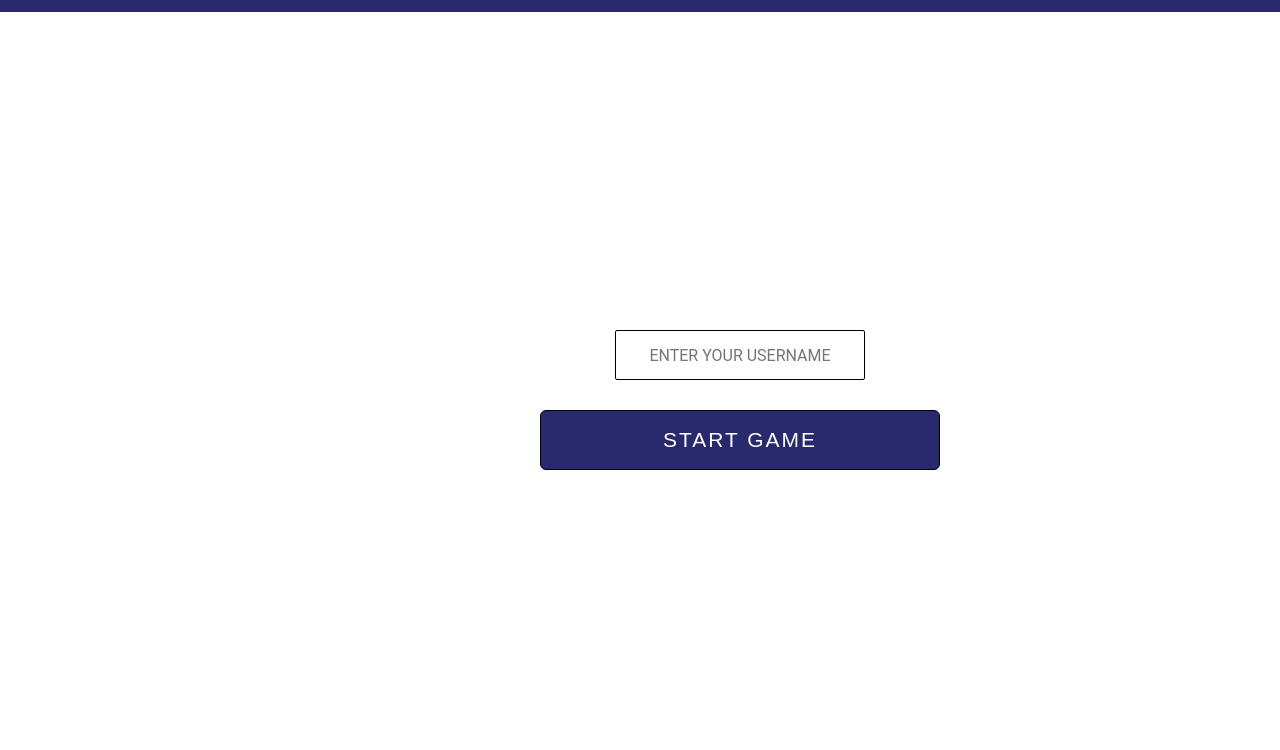
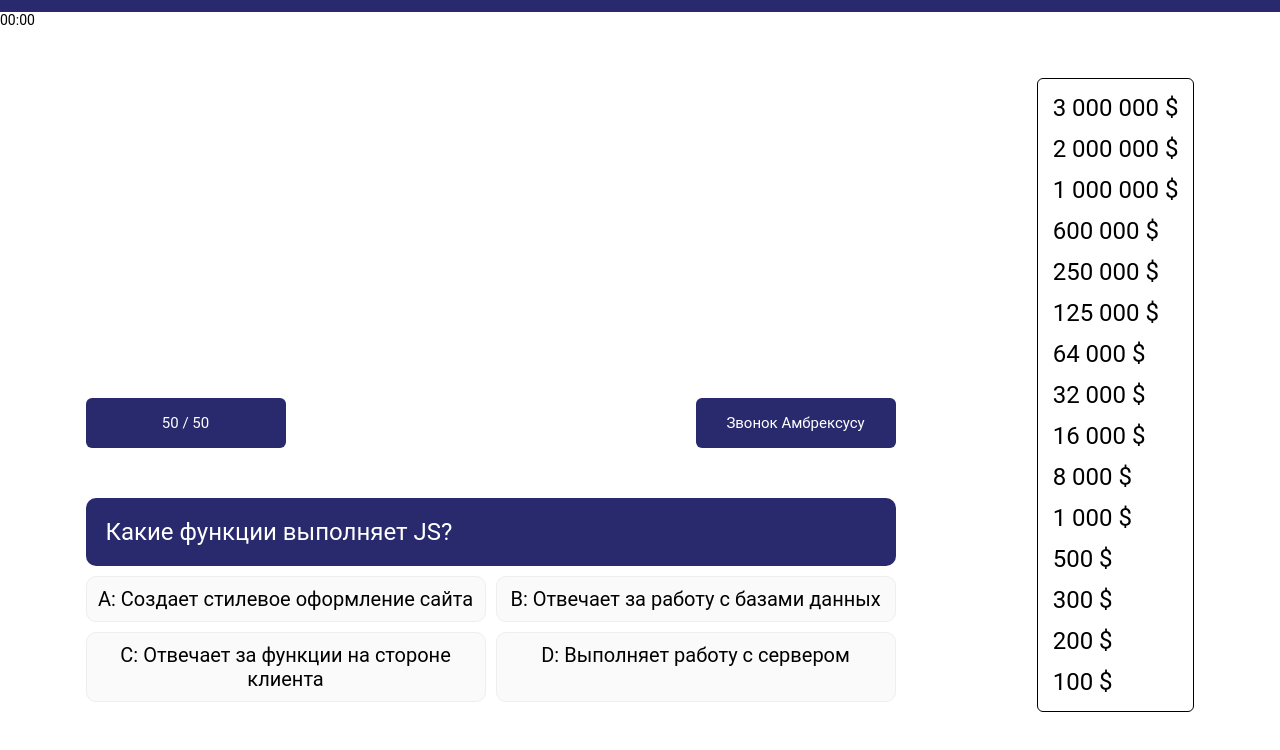
Before and after one commit to stratorr/FE-JS-Course, a plain HTML site: page Mini-Projects JS/Who want to be a millionare/src/index.html in a window 1280 px wide. Shown: the part 50-800 px from the top of the page. Drawn offline with Linux system fonts and the light colour scheme.

Commit message:
add special functions

```diff
--- a/Mini-Projects JS/Who want to be a millionare/src/css/style.css
+++ b/Mini-Projects JS/Who want to be a millionare/src/css/style.css
@@ -16,6 +16,45 @@ html {
 ul {
   list-style-type: none;
   font-size: 24px;
+}
+
+.btn {
+  margin-top: 30px;
+  cursor: pointer;
+  border: 1px solid black;
+  outline: none;
+  width: 400px;
+  height: 60px;
+  border-radius: 6px;
+  color: #fff;
+  background: transparent;
+  text-transform: uppercase;
+  font-size: 1.5rem;
+  transition: 0.1s linear;
+  background: #29296e;
+  letter-spacing: 2px;
+}
+
+.btn-default {
+  width: 200px;
+  height: 50px;
+  border: none;
+  font-family: "Roboto", sans-serif;
+  margin-bottom: 50px;
+  background: #29296e;
+  color: #fff;
+  border-radius: 6px;
+  transition: 0.1s linear;
+  font-size: 15px;
+  display: flex;
+  justify-content: center;
+  align-items: center;
+}
+
+.btn-default:hover {
+  background: transparent;
+  border: 1px solid orange;
+  color: black;
 }
 
 input {
@@ -50,57 +89,6 @@ input {
   align-items: center;
 }
 
-.game__greetings {
-  width: 100%;
-  margin: 0 auto;
-  display: flex;
-  justify-content: center;
-  align-items: center;
-}
-
-.logo {
-  width: 10%;
-}
-
-.container {
-  height: 300px;
-  width: 50%;
-  margin: 0 auto;
-  display: flex;
-  justify-content: center;
-  align-items: center;
-  flex-direction: column;
-}
-
-.centered {
-  position: fixed; /* or absolute */
-  top: 50%;
-  left: 50%;
-  width: 200px;
-  height: 100px;
-}
-
-.btn-start {
-  margin-top: 30px;
-  cursor: pointer;
-  border: 1px solid black;
-  outline: none;
-  width: 400px;
-  height: 60px;
-  border-radius: 6px;
-  color: #fff;
-  background: transparent;
-  text-transform: uppercase;
-  font-size: 1.5rem;
-  transition: 0.1s linear;
-  background: #29296e;
-  letter-spacing: 2px;
-}
-
-.btn-start:hover {
-  border: 2px solid orange;
-}
-
 .hide {
   display: none;
 }
@@ -125,23 +113,16 @@ input {
   color: #fff;
 }
 
-.footer {
-  width: 100%;
-  padding: 30px 15px;
-  background-color: #29296e;
-}
-
 /* JS */
 
 .quiz {
   display: flex;
-  flex-direction: column;
   align-self: flex-end;
 }
 
 /* (A) WRAPPER */
 #quizWrap {
-  max-width: 600px;
+  max-width: 100%;
   /* RECOMMENDED FIXED HEIGHT IF YOU HAVE CONTENT BELOW THE QUIZ */
   /* SO THAT PAGE LAYOUT DOES NOT "JUMP" */
   /* height: 250px; */
@@ -168,6 +149,7 @@ input {
   display: none;
 }
 #quizAns label {
+  width: 400px;
   background: #fafafa;
   border: 1px solid #eee;
   border-radius: 10px;
@@ -192,3 +174,42 @@ input {
 }
 
 /* Game Over */
+
+.game__end {
+  position: fixed;
+  top: 0;
+  left: 0;
+  background-color: black;
+  width: 100%;
+  height: 100vh;
+}
+
+.game__end .title {
+  margin-top: 50px;
+  font-size: 55px;
+  color: #fff;
+  text-align: center;
+  text-transform: uppercase;
+}
+
+.center {
+  display: flex;
+  justify-content: center;
+  align-items: center;
+}
+
+.game__end .btn {
+  margin-top: 50px;
+}
+
+.restart__btn:hover {
+  border: 1px solid orange;
+  background: #fff;
+  color: black;
+}
+
+.special__option {
+  display: flex;
+  justify-content: space-between;
+  align-items: center;
+}
--- a/Mini-Projects JS/Who want to be a millionare/src/index.html
+++ b/Mini-Projects JS/Who want to be a millionare/src/index.html
@@ -14,47 +14,43 @@
       </div>
     </header>
     <!-- ТАЙМЕР ВРЕМЕНИ -->
-    <div class="timer"></div>
+    <div class="timer">00:00</div>
     <section class="game">
       <!-- ГЕНЕРАЦИЯ ВОПРОСОВ -->
       <div class="quiz">
-        <div class="special-func"></div>
-        <div id="quizWrap"></div>
-      </div>
-      <!-- НАЧАЛО ИГРЫ, ПРИВЕТСТВИЕ -->
-      <div class="game__greetings centered">
-        <div class="container">
-          <input
-            type="text"
-            name="username"
-            id="userName"
-            placeholder="Enter Your UserName"
-            maxlength="15"
-          />
-          <button class="btn-start">Start game</button>
+        <div id="quizWrap">
+          <div class="special__option">
+            <button class="btn-default fifty-fifty">50 / 50</button>
+            <button class="btn-default call-friend">Звонок Амбрексусу</button>
+          </div>
         </div>
       </div>
-
       <!-- КОЛ-ВО ВЫИГРАННЫХ ДЕНЕГ -->
-      <ul class="points hide">
-        <li>15. 1 000 000 $</li>
-        <li>14. 600 000 $</li>
-        <li>13. 250 000 $</li>
-        <li>12. 125 000 $</li>
-        <li>11. 64 000 $</li>
-        <li>10. 32 000 $</li>
-        <li>9. 16 000 $</li>
-        <li>8. 8 000 $</li>
-        <li>7. 4 000 $</li>
-        <li>6. 2 000 $</li>
-        <li>5. 1 000 $</li>
-        <li>4. 500 $</li>
-        <li>3. 300 $</li>
-        <li>2. 200 $</li>
-        <li>1. 100 $</li>
+      <ul class="points">
+        <li>3 000 000 $</li>
+        <li>2 000 000 $</li>
+        <li>1 000 000 $</li>
+        <li>600 000 $</li>
+        <li>250 000 $</li>
+        <li>125 000 $</li>
+        <li>64 000 $</li>
+        <li>32 000 $</li>
+        <li>16 000 $</li>
+        <li>8 000 $</li>
+        <li>1 000 $</li>
+        <li>500 $</li>
+        <li>300 $</li>
+        <li>200 $</li>
+        <li>100 $</li>
       </ul>
     </section>
-
+    <div class="game__end hide">
+      <div class="title">Game Over</div>
+      <div class="earnPoints title">0</div>
+      <div class="center">
+        <button class="restart__btn btn">Restart Game</button>
+      </div>
+    </div>
     <script src="js/data.js"></script>
     <script src="js/app.js"></script>
   </body>
--- a/Mini-Projects JS/Who want to be a millionare/src/js/app.js
+++ b/Mini-Projects JS/Who want to be a millionare/src/js/app.js
@@ -1,30 +1,34 @@
 (function app() {
-  //variaables
-
-  let btnStart = document.querySelector(".btn-start");
-  let userName = document.getElementById("userName");
-  let greeting = document.querySelector(".game__greetings");
-  let ul = document.querySelectorAll("ul li");
-  let points = document.querySelector(".points");
-  let currentMoney = 0;
+  //variables
+  const ul = document.querySelectorAll("ul li");
+  let gameEnd = document.querySelector(".game__end");
+  let restartBtn = document.querySelector(".restart__btn");
+  let earnPoints = document.querySelector(".earnPoints");
+  let timer = document.querySelector(".timer");
+  let money = "0$";
+  //special
+  let fifty = document.querySelector(".fifty-fifty");
+  let callFriend = document.querySelector(".call-friend");
 
   //Events
-
-  btnStart.addEventListener("click", () => {
-    if (userName.value == "") {
-      alert("Please Enter a name");
-    } else {
-      startGame();
-      points.classList.remove("hide");
-    }
+  fifty.addEventListener("click", () => {
+    fiftyOption();
   });
 
+  callFriend.addEventListener("click", () => {
+    friendOption();
+  });
+
+  window.addEventListener("load", startGame());
+
+  //FUNCTIONS
+
   function startGame() {
-    greeting.classList.add("hide");
     init();
   }
 
   //ПОДПРАВИТЬ
+
   function init() {
     // (B1) WRAPPER
     quiz.hWrap = document.getElementById("quizWrap");
@@ -45,20 +49,20 @@
 
   function draw() {
     // (C1) QUESTION
-    quiz.hQn.innerHTML = quiz.data[quiz.now].question;
+    quiz.hQn.textContent = quiz.data[quiz.now].question;
 
     // (C2) OPTIONS
-    quiz.hAns.innerHTML = "";
+    quiz.hAns.textContent = "";
 
     for (let i in quiz.data[quiz.now].option) {
       let radio = document.createElement("input");
       radio.type = "radio";
       radio.name = "quiz";
-      radio.id = "quizo" + i;
+      radio.id = "quiz" + i;
       quiz.hAns.appendChild(radio);
       let label = document.createElement("label");
-      label.innerHTML = quiz.data[quiz.now].option[i];
-      label.setAttribute("for", "quizo" + i);
+      label.textContent = quiz.data[quiz.now].option[i];
+      label.setAttribute("for", "quiz" + i);
       label.dataset.idx = i;
       label.addEventListener("click", () => {
         select(label);
@@ -73,56 +77,79 @@
     for (let label of all) {
       label.removeEventListener("click", quiz.select);
     }
+
     // (D2) CHECK IF CORRECT
     let correct = option.dataset.idx == quiz.data[quiz.now].answer;
     if (correct) {
       quiz.score++;
       option.classList.add("correct");
-      console.log("correct");
 
       for (let i = 0; i < ul.length; i++) {
         if (!ul[ul.length - 1 - i].classList.contains("orange")) {
           ul[ul.length - 1 - i].classList.add("orange");
-          currentMoney = ul[ul.length - 1 - i].textContent;
+          money = ul[ul.length - 1 - i].textContent;
           break;
         }
       }
     } else {
       option.classList.add("wrong");
-      console.log("wrong");
       gameOver();
     }
+
     // (D3) NEXT QUESTION OR END GAME
     quiz.now++;
     setTimeout(() => {
       if (quiz.now < quiz.data.length) {
-        if (quiz.now === 5) {
-          console.log("ЭТО ПЯТЫЙ ВОПРОС!"); //! Настроить несгораемую сумму на 5, 10 вопрос.
-        }
         draw();
       } else {
-        quiz.hQn.innerHTML = `You have answered ${quiz.score} of ${quiz.data.length} correctly.`;
-        quiz.hAns.innerHTML = "";
+        quiz.hQn.textContent = `Вы ответили на ${quiz.score} из ${quiz.data.length} правильно и заработали ${money}.`;
+        quiz.hAns.textContent = "";
       }
     }, 1000);
   }
 
-  // (E) RESTART QUIZ
-  function reset() {
-    quiz.now = 0;
-    quiz.score = 0;
-    draw();
+  //GameOver
+  function gameOver() {
+    if (quiz.now === 5) earnPoints.textContent = "1000 $";
+    if (quiz.now === 10) earnPoints.textContent = "125 000 $";
+    earnPoints.textContent = money;
+    setTimeout(() => {
+      gameEnd.classList.remove("hide");
+    }, 1000);
+
+    //RESTART BTN
+    restartBtn.addEventListener("click", () => {
+      restart();
+    });
   }
 
-  // GAME OVER
-
-  function gameOver() {
-    console.log("gameOver");
-    console.log(currentMoney);
+  //RestartGame
+  function restart() {
+    callFriend.classList.remove("hide");
+    setTimeout(() => {
+      gameEnd.classList.add("hide");
+      quiz.now = 0;
+      quiz.score = 0;
+      ul.forEach((li) => li.classList.remove("orange"));
+    }, 300);
   }
 
-  // SPECIAL FUNCTIONS
+  //SPECIAL FUNC
 
-  function callFriend() {}
-  function fifty() {}
+  function fiftyOption() {
+    console.log("50/50");
+  }
+
+  function friendOption() {
+    if (quiz.data[quiz.now].answer === 0) {
+      alert("A");
+    } else if (quiz.data[quiz.now].answer === 1) {
+      alert("B");
+    } else if (quiz.data[quiz.now].answer === 2) {
+      alert("C");
+    } else {
+      alert("D");
+    }
+    callFriend.classList.add("hide");
+  }
 })();
--- a/Mini-Projects JS/Who want to be a millionare/src/js/data.js
+++ b/Mini-Projects JS/Who want to be a millionare/src/js/data.js
@@ -3,150 +3,145 @@ const quiz = {
     {
       question: "Какие функции выполняет JS?",
       option: [
-        "Создает стилевое оформление сайта",
-        "Отвечает за работу с базами данных",
-        "Отвечает за функции на стороне клиента",
-        "Выполняет работу с сервером",
+        "A: Создает стилевое оформление сайта",
+        "B: Отвечает за работу с базами данных",
+        "C: Отвечает за функции на стороне клиента",
+        "D: Выполняет работу с сервером",
+      ],
+      answer: 2, // arrays start with 0, so answer is 70 meters
+    },
+    {
+      question: "2 + 2?",
+      option: ["A: 2", "B: 4", "C: 3", "D: 5"],
+      answer: 1, // arrays start with 0, so answer is 70 meters
+    },
+    {
+      question: "Какие функции выполняет JS?",
+      option: [
+        "A: Создает стилевое оформление сайта",
+        "B: Отвечает за работу с базами данных",
+        "C: Отвечает за функции на стороне клиента",
+        "D: Выполняет работу с сервером",
+      ],
+      answer: 0, // arrays start with 0, so answer is 70 meters
+    },
+    {
+      question: "Какие функции выполняет JS?",
+      option: [
+        "A: Создает стилевое оформление сайта",
+        "B: Отвечает за работу с базами данных",
+        "C: Отвечает за функции на стороне клиента",
+        "D: Выполняет работу с сервером",
+      ],
+      answer: 3, // arrays start with 0, so answer is 70 meters
+    },
+    {
+      question: "Какие функции выполняет JS?",
+      option: [
+        "A: Создает стилевое оформление сайта",
+        "B: Отвечает за работу с базами данных",
+        "C: Отвечает за функции на стороне клиента",
+        "D: Выполняет работу с сервером",
       ],
       answer: 2, // arrays start with 0, so answer is 70 meters
     },
     {
       question: "Какие функции выполняет JS?",
       option: [
-        "Создает стилевое оформление сайта",
-        "Отвечает за работу с базами данных",
-        "Отвечает за функции на стороне клиента",
-        "Выполняет работу с сервером",
+        "A: Создает стилевое оформление сайта",
+        "B: Отвечает за работу с базами данных",
+        "C: Отвечает за функции на стороне клиента",
+        "D: Выполняет работу с сервером",
       ],
       answer: 2, // arrays start with 0, so answer is 70 meters
     },
     {
       question: "Какие функции выполняет JS?",
       option: [
-        "Создает стилевое оформление сайта",
-        "Отвечает за работу с базами данных",
-        "Отвечает за функции на стороне клиента",
-        "Выполняет работу с сервером",
+        "A: Создает стилевое оформление сайта",
+        "B: Отвечает за работу с базами данных",
+        "C: Отвечает за функции на стороне клиента",
+        "D: Выполняет работу с сервером",
       ],
       answer: 2, // arrays start with 0, so answer is 70 meters
     },
     {
       question: "Какие функции выполняет JS?",
       option: [
-        "Создает стилевое оформление сайта",
-        "Отвечает за работу с базами данных",
-        "Отвечает за функции на стороне клиента",
-        "Выполняет работу с сервером",
+        "A: Создает стилевое оформление сайта",
+        "B: Отвечает за работу с базами данных",
+        "C: Отвечает за функции на стороне клиента",
+        "D: Выполняет работу с сервером",
       ],
       answer: 2, // arrays start with 0, so answer is 70 meters
     },
     {
       question: "Какие функции выполняет JS?",
       option: [
-        "Создает стилевое оформление сайта",
-        "Отвечает за работу с базами данных",
-        "Отвечает за функции на стороне клиента",
-        "Выполняет работу с сервером",
+        "A: Создает стилевое оформление сайта",
+        "B: Отвечает за работу с базами данных",
+        "C: Отвечает за функции на стороне клиента",
+        "D: Выполняет работу с сервером",
       ],
       answer: 2, // arrays start with 0, so answer is 70 meters
     },
     {
       question: "Какие функции выполняет JS?",
       option: [
-        "Создает стилевое оформление сайта",
-        "Отвечает за работу с базами данных",
-        "Отвечает за функции на стороне клиента",
-        "Выполняет работу с сервером",
+        "A: Создает стилевое оформление сайта",
+        "B: Отвечает за работу с базами данных",
+        "C: Отвечает за функции на стороне клиента",
+        "D: Выполняет работу с сервером",
       ],
       answer: 2, // arrays start with 0, so answer is 70 meters
     },
     {
       question: "Какие функции выполняет JS?",
       option: [
-        "Создает стилевое оформление сайта",
-        "Отвечает за работу с базами данных",
-        "Отвечает за функции на стороне клиента",
-        "Выполняет работу с сервером",
+        "A: Создает стилевое оформление сайта",
+        "B: Отвечает за работу с базами данных",
+        "C: Отвечает за функции на стороне клиента",
+        "D: Выполняет работу с сервером",
       ],
       answer: 2, // arrays start with 0, so answer is 70 meters
     },
     {
       question: "Какие функции выполняет JS?",
       option: [
-        "Создает стилевое оформление сайта",
-        "Отвечает за работу с базами данных",
-        "Отвечает за функции на стороне клиента",
-        "Выполняет работу с сервером",
+        "A: Создает стилевое оформление сайта",
+        "B: Отвечает за работу с базами данных",
+        "C: Отвечает за функции на стороне клиента",
+        "D: Выполняет работу с сервером",
       ],
       answer: 2, // arrays start with 0, so answer is 70 meters
     },
     {
       question: "Какие функции выполняет JS?",
       option: [
-        "Создает стилевое оформление сайта",
-        "Отвечает за работу с базами данных",
-        "Отвечает за функции на стороне клиента",
-        "Выполняет работу с сервером",
+        "A: Создает стилевое оформление сайта",
+        "B: Отвечает за работу с базами данных",
+        "C: Отвечает за функции на стороне клиента",
+        "D: Выполняет работу с сервером",
       ],
       answer: 2, // arrays start with 0, so answer is 70 meters
     },
     {
       question: "Какие функции выполняет JS?",
       option: [
-        "Создает стилевое оформление сайта",
-        "Отвечает за работу с базами данных",
-        "Отвечает за функции на стороне клиента",
-        "Выполняет работу с сервером",
+        "A: Создает стилевое оформление сайта",
+        "B: Отвечает за работу с базами данных",
+        "C: Отвечает за функции на стороне клиента",
+        "D: Выполняет работу с сервером",
       ],
       answer: 2, // arrays start with 0, so answer is 70 meters
     },
     {
       question: "Какие функции выполняет JS?",
       option: [
-        "Создает стилевое оформление сайта",
-        "Отвечает за работу с базами данных",
-        "Отвечает за функции на стороне клиента",
-        "Выполняет работу с сервером",
-      ],
-      answer: 2, // arrays start with 0, so answer is 70 meters
-    },
-    {
-      question: "Какие функции выполняет JS?",
-      option: [
-        "Создает стилевое оформление сайта",
-        "Отвечает за работу с базами данных",
-        "Отвечает за функции на стороне клиента",
-        "Выполняет работу с сервером",
-      ],
-      answer: 2, // arrays start with 0, so answer is 70 meters
-    },
-    {
-      question: "Какие функции выполняет JS?",
-      option: [
-        "Создает стилевое оформление сайта",
-        "Отвечает за работу с базами данных",
-        "Отвечает за функции на стороне клиента",
-        "Выполняет работу с сервером",
-      ],
-      answer: 2, // arrays start with 0, so answer is 70 meters
-    },
-    {
-      question: "Какие функции выполняет JS?",
-      option: [
-        "Создает стилевое оформление сайта",
-        "Отвечает за работу с базами данных",
-        "Отвечает за функции на стороне клиента",
-        "Выполняет работу с сервером",
-      ],
-      answer: 2, // arrays start with 0, so answer is 70 meters
-    },
-    {
-      question: "Какие функции выполняет JS?",
-      option: [
-        "Создает стилевое оформление сайта",
-        "Отвечает за работу с базами данных",
-        "Отвечает за функции на стороне клиента",
-        "Выполняет работу с сервером",
+        "A: Создает стилевое оформление сайта",
+        "B: Отвечает за работу с базами данных",
+        "C: Отвечает за функции на стороне клиента",
+        "D: Выполняет работу с сервером",
       ],
       answer: 2, // arrays start with 0, so answer is 70 meters
     },
```
